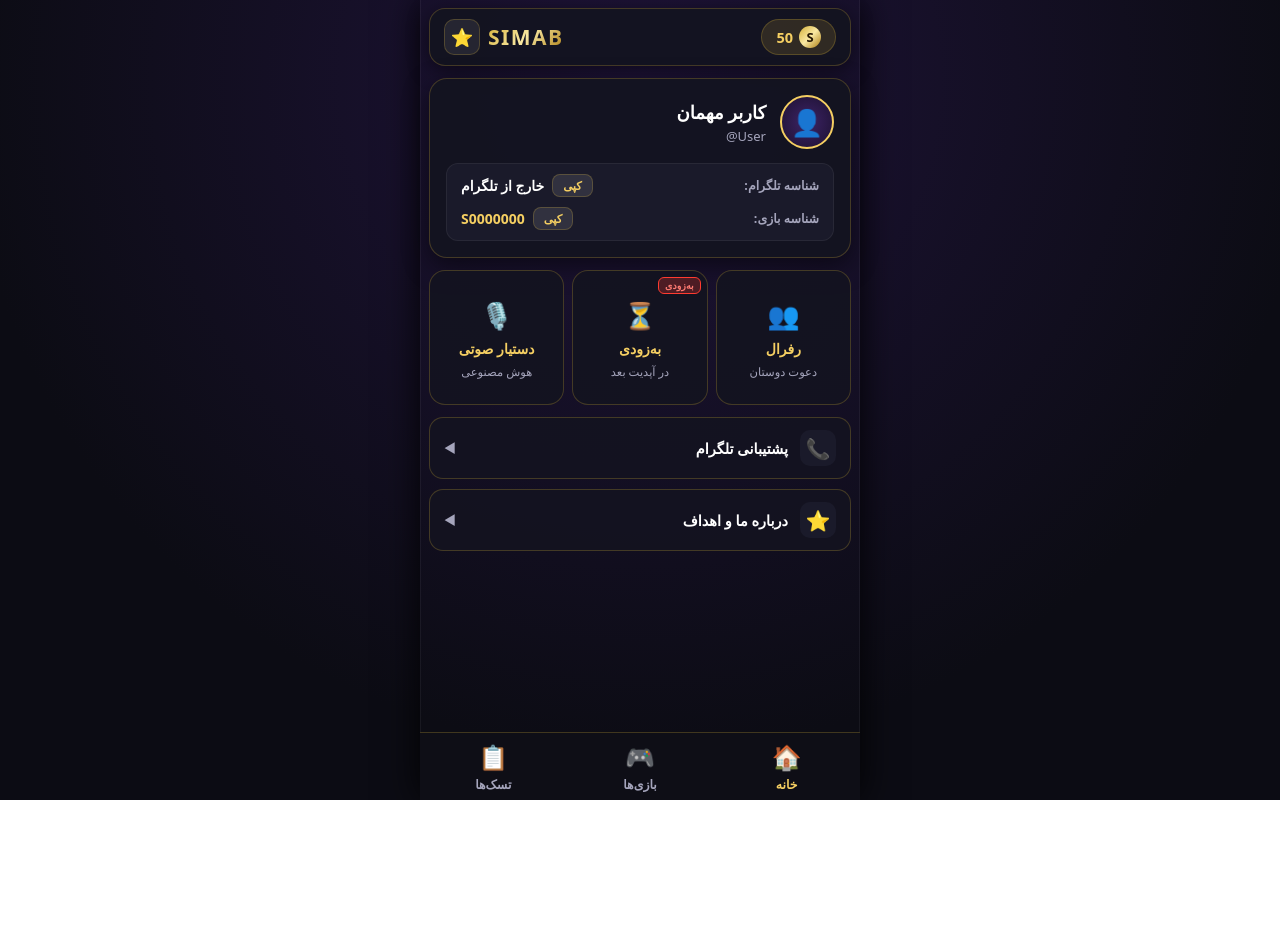
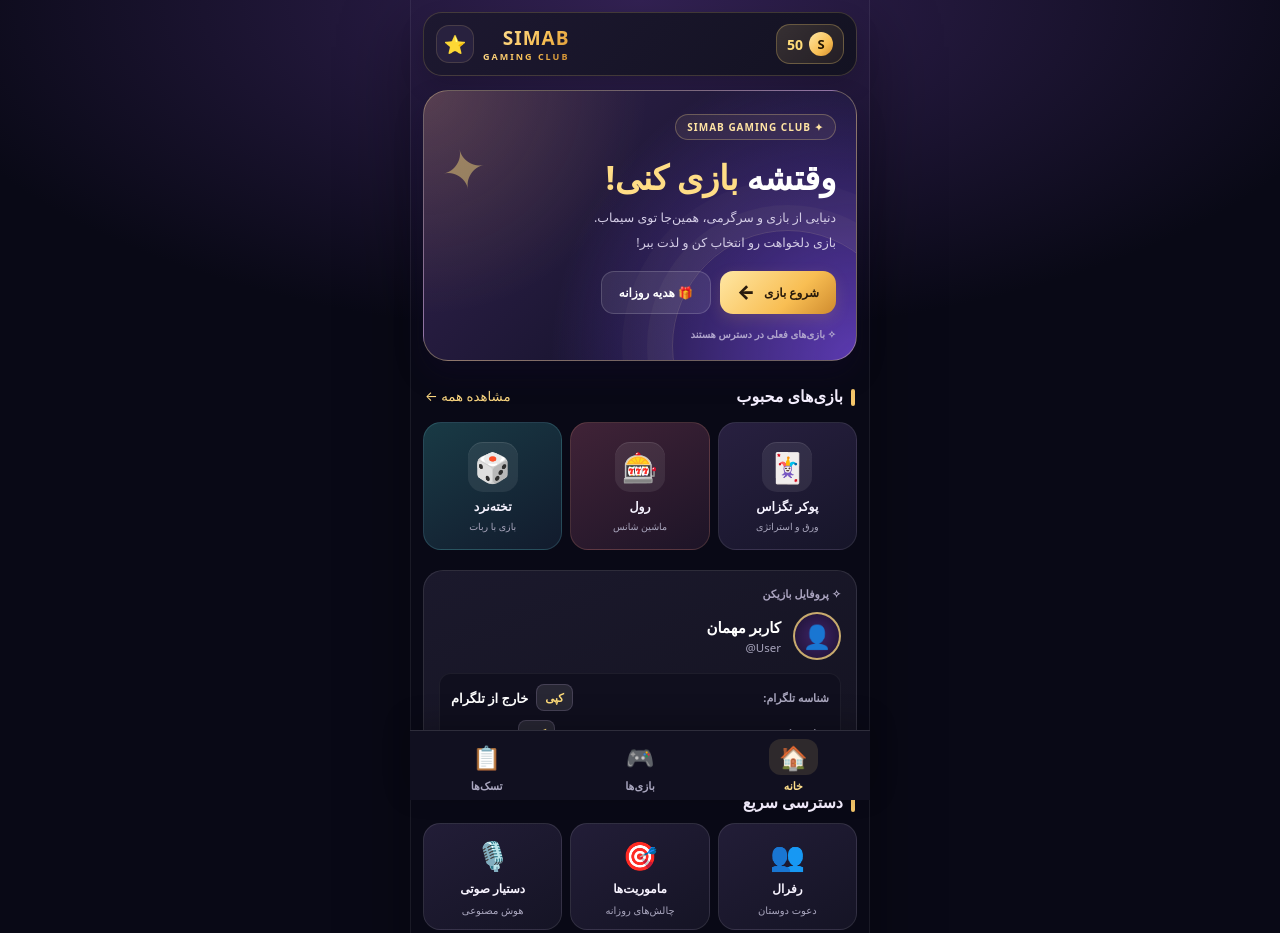
Before and after one commit to alihosseini6687-netizen/simor-app, a plain HTML site: page index.html in a window 1280 px wide. Shown: the top 933 px of the page. Before the commit the page ends 800 px from the top, so only its background shows below. Drawn offline with Linux system fonts and the light colour scheme.

Commit message:
design: refresh main lobby with hero, featured games and quick links

```diff
--- a/index.html
+++ b/index.html
@@ -273,6 +273,8 @@
     }
     .toast-msg.show { transform: translateX(-50%) translateY(0); }
   </style>
+  <!-- UI styles are isolated from wallet/auth/game logic. -->
+  <link rel="stylesheet" href="assets/css/simab-home-v2.css?v=1">
 </head>
 <body>
   <div class="toast-msg" id="toast-msg">انجام شد!</div>
@@ -285,14 +287,36 @@
         <span id="user-balance-txt">50</span>
       </div>
       <div class="header-start">
-        <div class="brand-title">SIMAB</div>
+        <div class="brand-title">SIMAB<span class="brand-caption">GAMING CLUB</span></div>
         <button class="btn-gear" onclick="openAboutModal()" title="درباره ما">⭐</button>
       </div>
     </header>
 
     <!-- سربرگ ۱: خانه (پیش‌فرض) -->
     <div id="tab-home-content">
+      <section class="hero-panel" aria-label="شروع بازی در سیماب">
+        <span class="hero-kicker">✦ SIMAB GAMING CLUB</span>
+        <h1 class="hero-title">وقتشه <strong>بازی کنی!</strong></h1>
+        <p class="hero-description">دنیایی از بازی و سرگرمی، همین‌جا توی سیماب. بازی دلخواهت رو انتخاب کن و لذت ببر!</p>
+        <div class="hero-actions">
+          <button type="button" class="hero-play-btn" onclick="switchNavTab('games')">شروع بازی <span class="play-arrow" aria-hidden="true">←</span></button>
+          <a href="streak/index.html" class="hero-secondary-action">🎁 هدیه روزانه</a>
+        </div>
+        <p class="hero-hint">✧ بازی‌های فعلی در دسترس هستند</p>
+      </section>
+
+      <div class="section-heading">
+        <h2 class="section-heading-title">بازی‌های محبوب</h2>
+        <button type="button" class="section-heading-more" onclick="switchNavTab('games')">مشاهده همه ←</button>
+      </div>
+      <div class="featured-games" aria-label="بازی‌های قابل اجرا">
+        <a href="games/poker/index.html" class="featured-game"><span class="featured-art" aria-hidden="true">🃏</span><span class="featured-name">پوکر تگزاس</span><span class="featured-tag">ورق و استراتژی</span></a>
+        <a href="games/slot/index.html" class="featured-game"><span class="featured-art" aria-hidden="true">🎰</span><span class="featured-name">رول</span><span class="featured-tag">ماشین شانس</span></a>
+        <a href="games/backgammon/index.html" class="featured-game"><span class="featured-art" aria-hidden="true">🎲</span><span class="featured-name">تخته‌نرد</span><span class="featured-tag">بازی با ربات</span></a>
+      </div>
+
       <div class="profile-card">
+        <div class="profile-eyebrow">✧ پروفایل بازیکن</div>
         <div class="profile-top">
           <div class="user-avatar" id="avatar-container">👤</div>
           <div>
@@ -318,6 +342,7 @@
         </div>
       </div>
 
+      <div class="section-heading"><h2 class="section-heading-title">دسترسی سریع</h2></div>
       <!-- ۳ مربع میانی -->
       <div class="three-grid">
         <a href="friends/index.html" class="grid-box">
@@ -325,12 +350,11 @@
           <span class="label">رفرال</span>
           <span class="sub">دعوت دوستان</span>
         </a>
-        <div class="grid-box" onclick="alertComingSoon('این بخش')">
-          <span class="badge-soon-mini">به‌زودی</span>
-          <span class="icon">⏳</span>
-          <span class="label">به‌‌زودی</span>
-          <span class="sub">در آپدیت بعد</span>
-        </div>
+        <a href="quests/index.html" class="grid-box">
+          <span class="icon">🎯</span>
+          <span class="label">ماموریت‌ها</span>
+          <span class="sub">چالش‌های روزانه</span>
+        </a>
         <a href="ai/index.html" class="grid-box">
           <span class="icon">🎙️️</span>
           <span class="label">دستیار صوتی</span>
```
